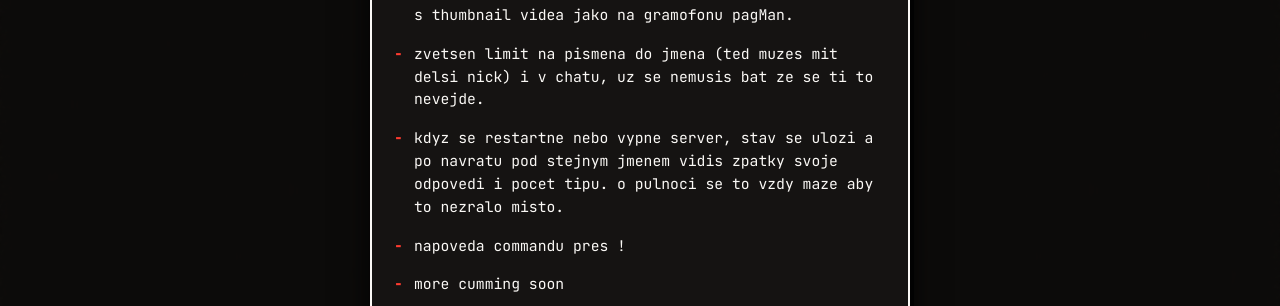
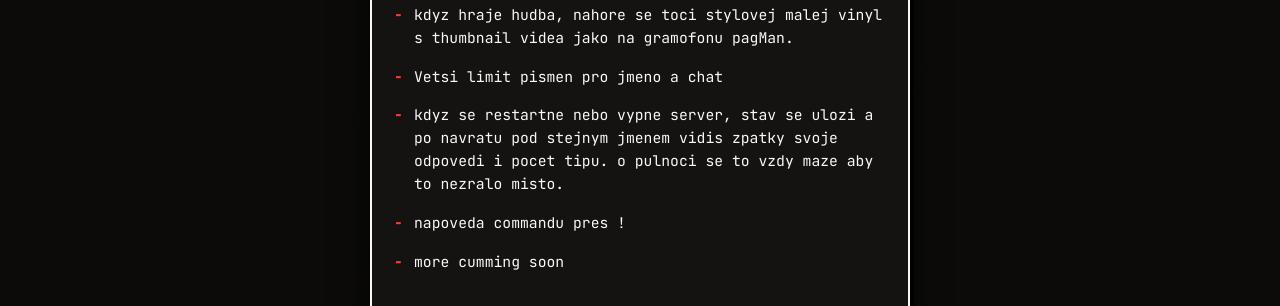
Before and after one commit to Lukas-Caha/slovotecka, a website: page public/index.html in a window 1280 px wide. Shown: the part 389-695 px from the top of the page. Drawn offline with nearby package versions, Linux system fonts and the light colour scheme; no server answers; a web font is replaced by a local one.

Commit message:
docs: uprava textu whats new na Vetsi limit pismen pro jmeno a chat

```diff
--- a/public/index.html
+++ b/public/index.html
@@ -132,7 +132,7 @@
             <li>Pozor: V chatu jde poustet hudba, hlasitost je potichu, a musi si to kazdy zapnout jak prijde. ale bacha Okayge</li>
             <li>hudbu jde skipnout hlasovanim nebo tlacitkem.</li>
             <li>kdyz hraje hudba, nahore se toci stylovej malej vinyl s thumbnail videa jako na gramofonu pagMan.</li>
-            <li>zvetsen limit na pismena do jmena (ted muzes mit delsi nick) i v chatu, uz se nemusis bat ze se ti to nevejde.</li>
+            <li>Vetsi limit pismen pro jmeno a chat</li>
             <li>kdyz se restartne nebo vypne server, stav se ulozi a po navratu pod stejnym jmenem vidis zpatky svoje odpovedi i pocet tipu. o pulnoci se to vzdy maze aby to nezralo misto.</li>
             <li>napoveda commandu pres !</li>
             <li>more cumming soon</li>
```
